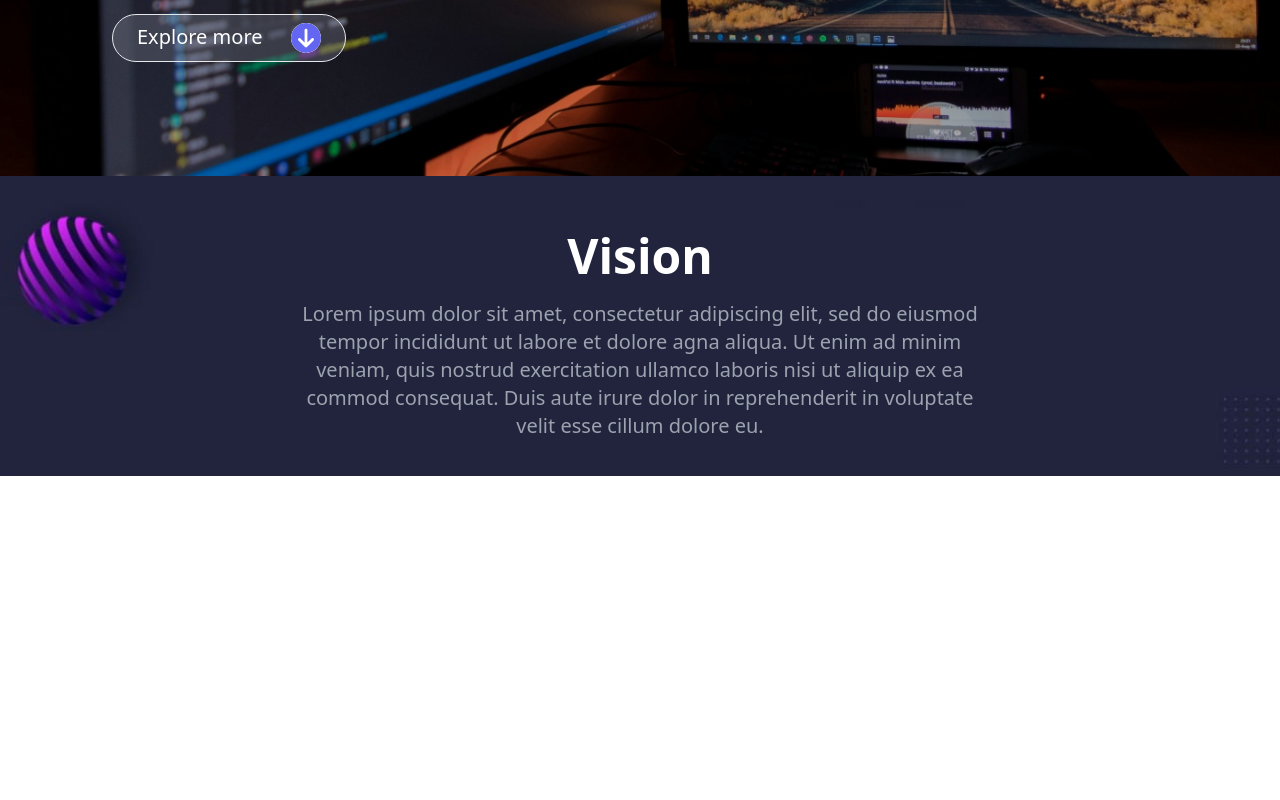
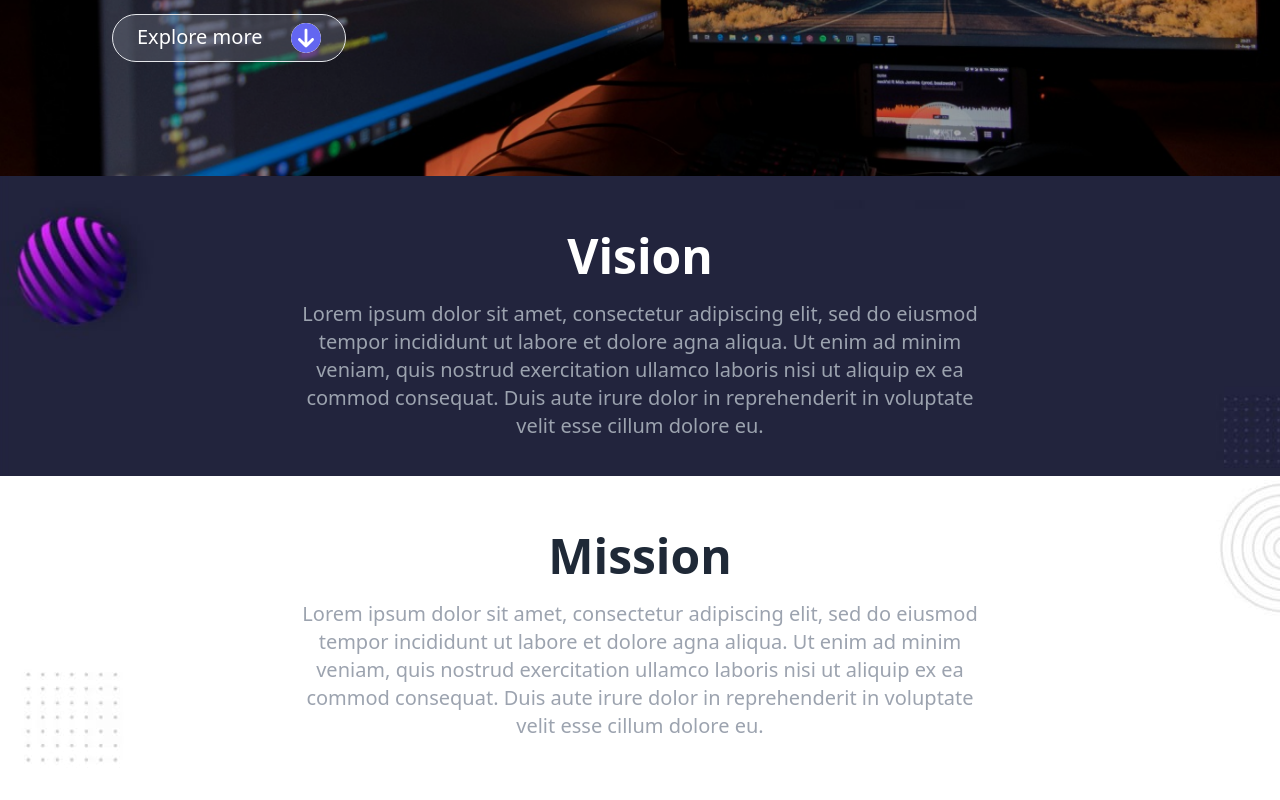
Before and after one commit to JITHIN32111/Wisozk_Inc_design, a React (Vite) app: page / in a window 1280 px wide. Shown: the part 486-1286 px from the top of the page. Before the commit the page ends 962 px from the top, so only its background shows below. Built offline with nearby package versions, Linux system fonts and the light colour scheme.

Commit message:
vision section added

```diff
--- a/src/App.jsx
+++ b/src/App.jsx
@@ -2,12 +2,15 @@ import React from 'react'
 import Header from './components/Header'
 import Hero from './components/Hero'
 import Section1 from './components/Section1'
+import Section2 from './components/Section2'
 function App() {
   return (
     <>
     <Header/>
     <Hero/>
     <Section1/>
+    <Section2/>
+
     </>
   )
 }
--- /dev/null
+++ b/src/components/Section2.jsx
@@ -0,0 +1,22 @@
+import React from 'react'
+import img from '/section2.jpeg'
+
+function Section2() {
+  return (
+    <div className="relative">
+    <img
+      src={img}
+      alt="Background Image"
+      className="w-full h-[300px] mb-9 object-cover"
+    />
+    <div className="absolute inset-14 flex flex-wrap text-center text-gray-800 ">
+      <div className="flex flex-col gap-y-3 sm:gap-y-4 md:gap-y-5 ">
+     <h1 className='text-5xl font-bold '>Mission</h1>
+     <p class="line-clamp-6 sm:line-clamp-5 px-0 md:text-center text-start lg:px-[100px] xl:px-[240px] text-md sm:text-lg  md:text-xl text-gray-400 ">Lorem ipsum dolor sit amet, consectetur adipiscing elit, sed do eiusmod tempor incididunt ut labore et dolore agna aliqua. Ut enim ad minim veniam, quis nostrud exercitation ullamco laboris nisi ut aliquip ex ea commod consequat. Duis aute irure dolor in reprehenderit in voluptate velit esse cillum dolore eu.</p>
+      </div>
+    </div>
+  </div>
+  )
+}
+
+export default Section2
```
Also changed, not shown: public/section2.jpeg (added).
